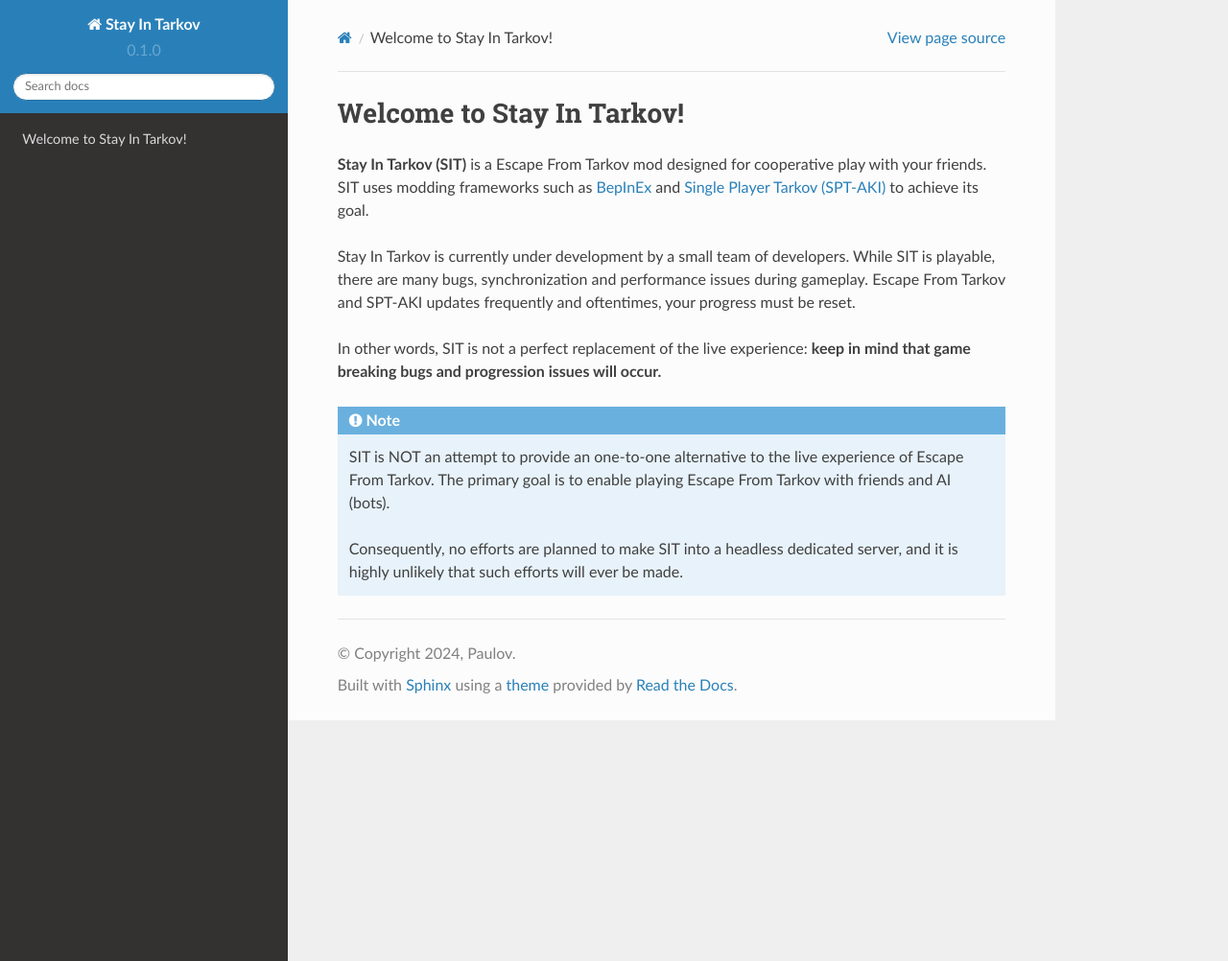
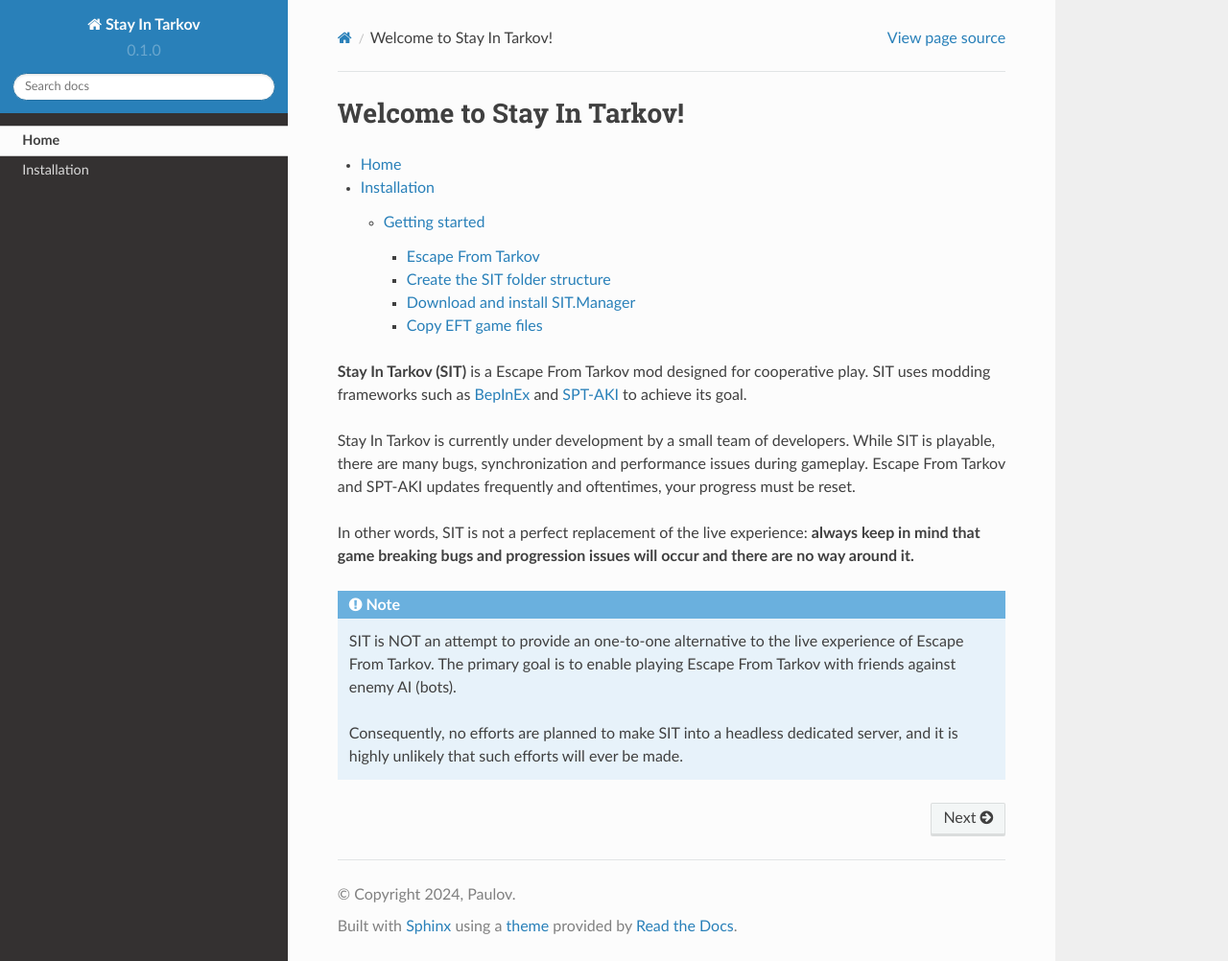
Before and after one commit to stayintarkov/SIT.Documentation, a Sphinx documentation site: the page built from docs/source/index.rst, in a window 1280 px wide and 1002 px high. Shown: the whole window at 96% size. Built offline with Sphinx 7.4.7 and the Read the Docs theme 2.0.0, drawn with Linux system fonts in a browser that asks for light colours.

Commit message:
Update index.rst

```diff
--- a/docs/source/index.rst
+++ b/docs/source/index.rst
@@ -2,24 +2,24 @@
 ==========================
 
 .. toctree::
-   :maxdepth: 2
+
    Home <self>
    install
 
-**Stay In Tarkov (SIT)** is a Escape From Tarkov mod designed for cooperative play with your friends. SIT uses
+**Stay In Tarkov (SIT)** is a Escape From Tarkov mod designed for cooperative play. SIT uses
 modding frameworks such as `BepInEx <https://github.com/BepInEx/BepInEx/>`_ and
-`Single Player Tarkov (SPT-AKI) <https://www.sp-tarkov.com/>`_ to achieve its goal.
+`SPT-AKI <https://www.sp-tarkov.com/>`_ to achieve its goal.
 
 Stay In Tarkov is currently under development by a small team of developers. While SIT is playable, there are many bugs,
 synchronization and performance issues during gameplay. Escape From Tarkov and SPT-AKI updates frequently and oftentimes,
 your progress must be reset.
 
-In other words, SIT is not a perfect replacement of the live experience: **keep in mind that game breaking bugs and
-progression issues will occur.**
+In other words, SIT is not a perfect replacement of the live experience: **always keep in mind that game breaking bugs and
+progression issues will occur and there are no way around it.**
 
 .. note::
    SIT is NOT an attempt to provide an one-to-one alternative to the live experience of Escape From Tarkov. The primary
-   goal is to enable playing Escape From Tarkov with friends and AI (bots).
+   goal is to enable playing Escape From Tarkov with friends against enemy AI (bots).
 
-   Consequently, no efforts are planned to make SIT into a headless dedicated server,
-   and it is highly unlikely that such efforts will ever be made.
+   Consequently, no efforts are planned to make SIT into a headless dedicated server, and it is highly unlikely that
+   such efforts will ever be made.
```
